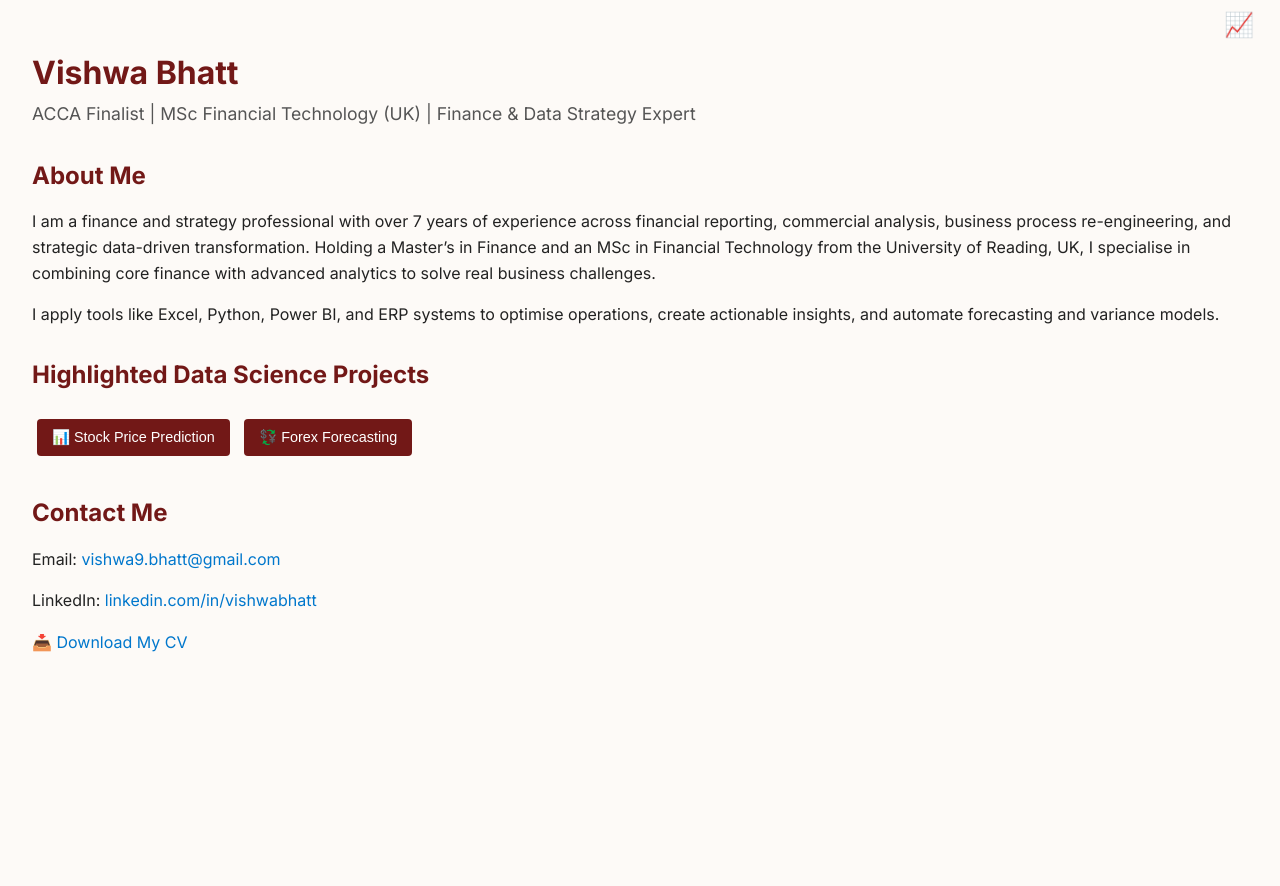
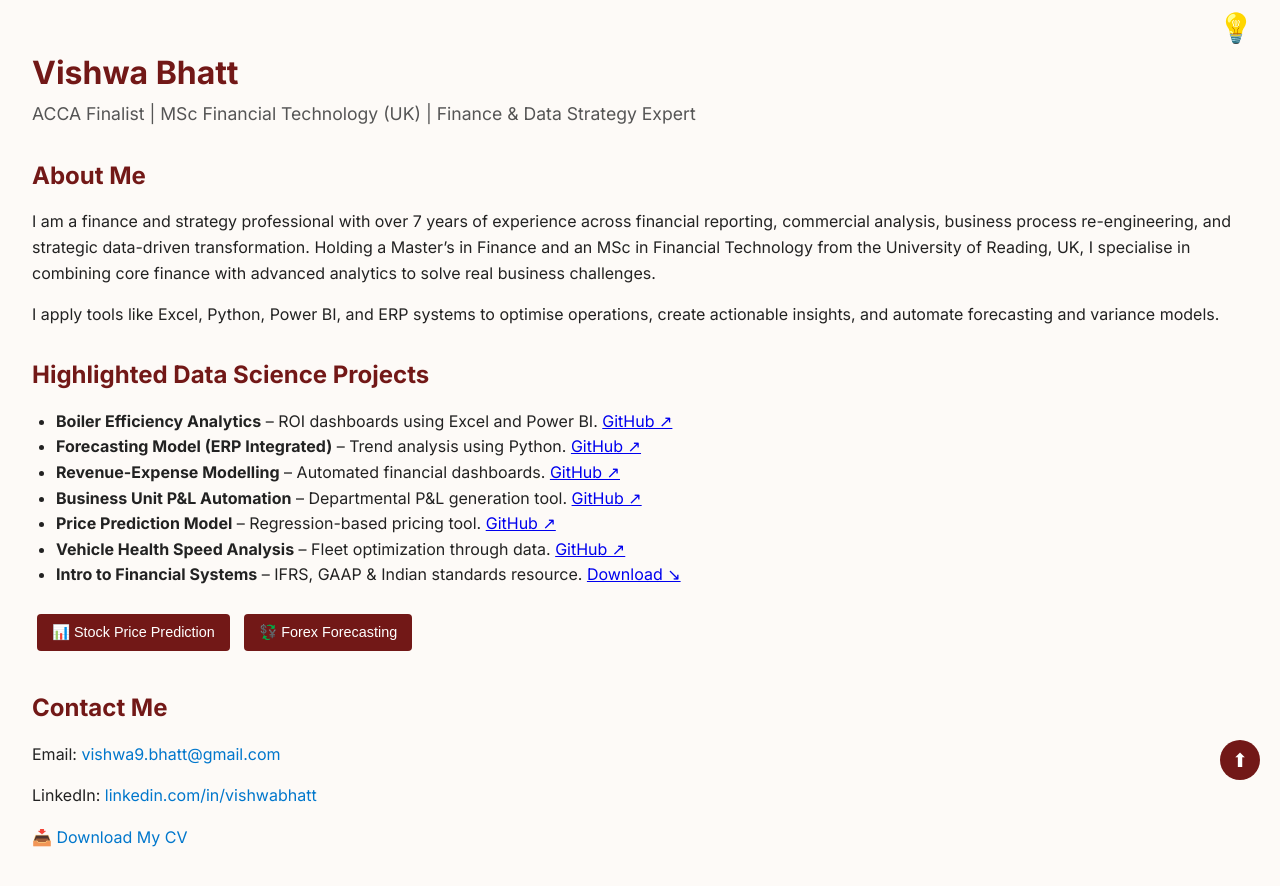
Before and after one commit to vishwa-999/VishwaBhatt-Portfolio, a plain HTML site: page index.html in a window 1280 px wide. Before the commit the page ends 800 px from the top, so only its background shows below. Drawn offline with Linux system fonts and the light colour scheme.

Commit message:
Enhance layout, update theme toggle, add strategic project modules

```diff
--- a/index.html
+++ b/index.html
@@ -15,6 +15,9 @@
       --bg-color: #121212;
       --text-color: #eee;
       --primary-color: #ff6f61;
+    }
+    html {
+      scroll-behavior: smooth;
     }
     body {
       font-family: 'Inter', sans-serif;
@@ -62,10 +65,17 @@
       top: 10px;
       right: 20px;
       cursor: pointer;
-      font-size: 1.5rem;
+      font-size: 1.8rem;
       background: none;
       border: none;
       color: var(--primary-color);
+    }
+    .theme-toggle::after {
+      content: '\1F4A1'; /* light bulb */
+    }
+    .dark-mode .theme-toggle::after {
+      content: '\1F4A1';
+      filter: brightness(2);
     }
     .project-button {
       display: inline-block;
@@ -85,11 +95,22 @@
       padding: 15px;
       border-left: 3px solid var(--primary-color);
     }
+    .back-to-top {
+      position: fixed;
+      bottom: 20px;
+      right: 20px;
+      background: var(--primary-color);
+      color: white;
+      padding: 8px 12px;
+      border-radius: 50%;
+      text-decoration: none;
+      font-size: 1.2rem;
+    }
   </style>
 </head>
 <body>
 
-  <button class="theme-toggle" onclick="toggleTheme()" title="Switch Theme">📈</button>
+  <button class="theme-toggle" onclick="toggleTheme()" title="Switch Theme"></button>
 
   <h1>Vishwa Bhatt</h1>
   <p class="tagline">ACCA Finalist | MSc Financial Technology (UK) | Finance & Data Strategy Expert</p>
@@ -106,14 +127,26 @@
 
   <div class="section" id="projects">
     <h2>Highlighted Data Science Projects</h2>
+    <ul>
+      <li><strong>Boiler Efficiency Analytics</strong> – ROI dashboards using Excel and Power BI. <a href="#">GitHub ↗</a></li>
+      <li><strong>Forecasting Model (ERP Integrated)</strong> – Trend analysis using Python. <a href="#">GitHub ↗</a></li>
+      <li><strong>Revenue-Expense Modelling</strong> – Automated financial dashboards. <a href="#">GitHub ↗</a></li>
+      <li><strong>Business Unit P&L Automation</strong> – Departmental P&L generation tool. <a href="#">GitHub ↗</a></li>
+      <li><strong>Price Prediction Model</strong> – Regression-based pricing tool. <a href="#">GitHub ↗</a></li>
+      <li><strong>Vehicle Health Speed Analysis</strong> – Fleet optimization through data. <a href="#">GitHub ↗</a></li>
+      <li><strong>Intro to Financial Systems</strong> – IFRS, GAAP & Indian standards resource. <a href="#">Download ↘</a></li>
+    </ul>
+
     <button class="project-button" onclick="toggleContent('stock-project')">📊 Stock Price Prediction</button>
     <div class="project-content" id="stock-project">
-      <p><strong>Stock Price Prediction Model</strong> – Analyzed tech stocks (MSFT, AMZN, AAPL, GOOG, FB) over six months using Python, Pandas, and Matplotlib. Derived and visualized returns, volatility, and correlations to evaluate investment behavior. Included line plots, moving averages, and volatility charts to help in predicting trend reversals.</p>
+      <p><strong>Stock Price Prediction Model</strong> – Tech stock analysis (MSFT, AMZN, AAPL, GOOG, FB) using Python, Pandas, and Matplotlib. Includes return/volatility visualization and correlation matrix. <a href="#">GitHub Code ↗</a></p>
+      <img src="stock-graph-sample.png" alt="Stock Graph" width="100%">
     </div>
 
     <button class="project-button" onclick="toggleContent('forex-project')">💱 Forex Forecasting</button>
     <div class="project-content" id="forex-project">
-      <p><strong>Forex Forecasting & Trend Analysis</strong> – Built a forecasting model for major currency pairs using historical data, moving averages, and time series models like ARIMA and Prophet. The model provided predictions, seasonality insights, and variance bands to evaluate high-risk windows in forex trading.</p>
+      <p><strong>Forex Forecasting & Trend Analysis</strong> – Forecasts for currency pairs using ARIMA & Prophet. Features prediction confidence bands and seasonality insights. <a href="#">GitHub Code ↗</a></p>
+      <img src="forex-forecast-sample.png" alt="Forex Forecast" width="100%">
     </div>
   </div>
 
@@ -123,6 +156,8 @@
     <p>LinkedIn: <a href="https://www.linkedin.com/in/vishwabhatt/" target="_blank">linkedin.com/in/vishwabhatt</a></p>
     <p><a href="VishwaBhatt_CV.pdf" download>📥 Download My CV</a></p>
   </div>
+
+  <a href="#top" class="back-to-top" title="Back to Top">⬆</a>
 
   <script>
     function toggleTheme() {
```
